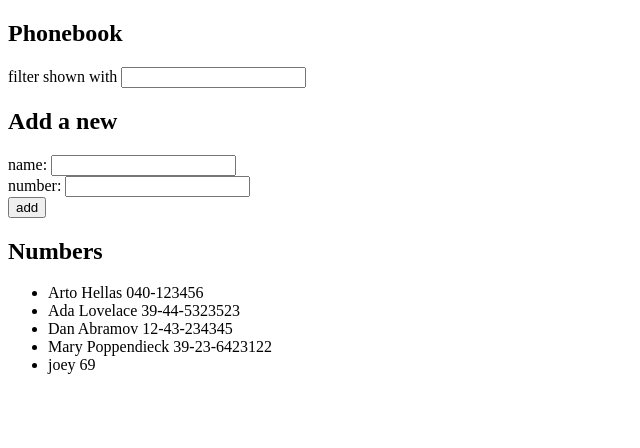
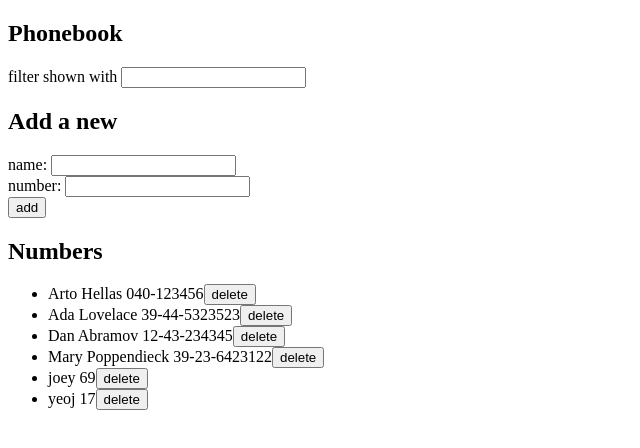
Before and after one commit to joeygroves/full-stack-open, a React (Vite) app in the folder part2/phonebook/: page / in a window 1280 px wide. Shown: the top 448 px of the page, without its empty margins (0-640 px from the left). Built offline with nearby package versions, Linux system fonts and the light colour scheme; data requests are answered from the project's data file.

Commit message:
refactored code

```diff
--- a/part2/phonebook/db.json
+++ b/part2/phonebook/db.json
@@ -24,6 +24,11 @@
       "name": "joey",
       "number": "69",
       "id": 5
+    },
+    {
+      "name": "yeoj",
+      "number": "17",
+      "id": 6
     }
   ]
 }
--- a/part2/phonebook/src/App.jsx
+++ b/part2/phonebook/src/App.jsx
@@ -1,5 +1,4 @@
 import { useState, useEffect } from 'react'
-import axios from 'axios'
 import Filter from './components/Filter'
 import PersonsForm from './components/PersonsForm'
 import Persons from './components/Persons'
@@ -18,6 +17,16 @@ const App = () => {
       setPersons(initialPersons)
     })
   }, [])
+
+  const handleSearch = (event) => {
+    console.log(event.target.value)
+    setSearchName(event.target.value)
+  }
+
+  const personsToShow = searchName
+    ? persons
+    : persons.filter(person => person.name === searchName)
+
 
   const addContact = (event) => {
     event.preventDefault()
@@ -52,14 +61,9 @@ const App = () => {
     setNewNumber(event.target.value)
   }
 
-  const handleSearch = (event) => {
-    console.log(event.target.value)
-    setSearchName(event.target.value)
+  const removePerson = id => {
+
   }
-
-  const personsToShow = searchName
-    ? persons
-    : persons.filter(person => person.name === searchName)
 
   return (
     <div>
@@ -78,7 +82,14 @@ const App = () => {
           handleNumberChange={handleNumberChange}
         />
       <h2>Numbers</h2>
-      <Persons persons={persons} />
+        <ul>
+          {persons.map(person =>
+            <Persons
+              key={person.id}
+              person={person}
+            />
+          )}
+        </ul>
     </div>
   )
 }
--- a/part2/phonebook/src/components/Persons.jsx
+++ b/part2/phonebook/src/components/Persons.jsx
@@ -1,12 +1,10 @@
-const Persons = ({ persons }) => {
-    return(
-      <div>
-        <ul>
-          {persons.map(person =>
-            <li key={person.id}>{person.name} {person.number}</li>
-          )}
-        </ul>
-      </div>
+const Persons = ({ person, removePerson }) => {
+
+  return (
+      <li>
+        {person.name} {person.number}
+        <button onClick={removePerson}>delete</button>
+      </li>
     )
   }
 
```
Lines whose indentation alone changed are shown as unchanged.
